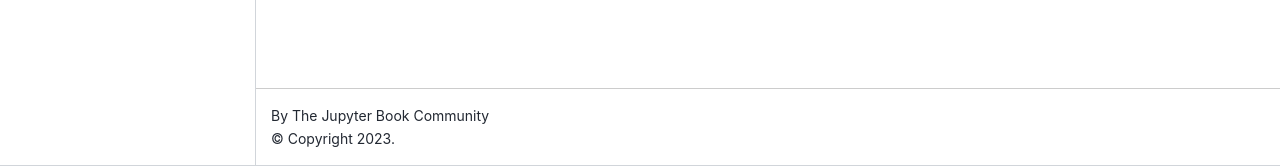
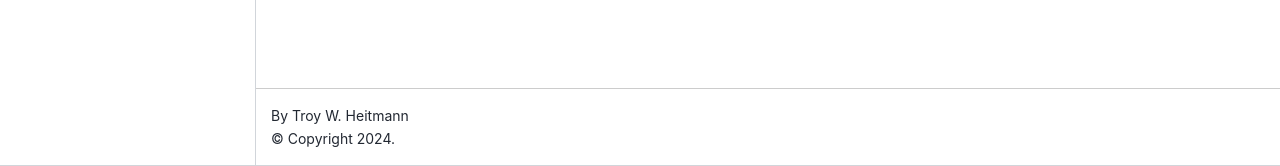
Before and after one commit to saltynexus/HNEI_WEC_overview, a Jupyter Book: the page built from intro.md, in a window 1280 px wide. Shown: the part 734-900 px from the top of the page. Built offline with Jupyter Book 1.0.4 settings and Sphinx 7.4.7 and the Sphinx Book theme 1.1.4, drawn with Linux system fonts in a browser that asks for light colours.

```diff
--- a/_config.yml
+++ b/_config.yml
@@ -1,9 +1,11 @@
 # Book settings
 # Learn more at https://jupyterbook.org/customize/config.html
 
-title: My sample book
-author: The Jupyter Book Community
+title: Introduction to Wave Energy
+author: Troy W. Heitmann
+copyright: 2024
 logo: logo.png
+
 
 # Force re-execution of notebooks on each build.
 # See https://jupyterbook.org/content/execute.html
@@ -21,12 +23,13 @@ bibtex_bibfiles:
 
 # Information about where the book exists on the web
 repository:
-  url: https://github.com/executablebooks/jupyter-book  # Online location of your book
-  path_to_book: docs  # Optional path to your book, relative to the repository root
-  branch: master  # Which branch of the repository should be used when creating links (optional)
+  url: https://github.com/saltynexus/HNEI_WEC_overview  # Online location of your book
+  path_to_book: # Optional path to your book, relative to the repository root
+  branch: main  # Which branch of the repository should be used when creating links (optional)
 
 # Add GitHub buttons to your book
 # See https://jupyterbook.org/customize/config.html#add-a-link-to-your-repository
 html:
   use_issues_button: true
   use_repository_button: true
+  use_edit_page_button: true
```
